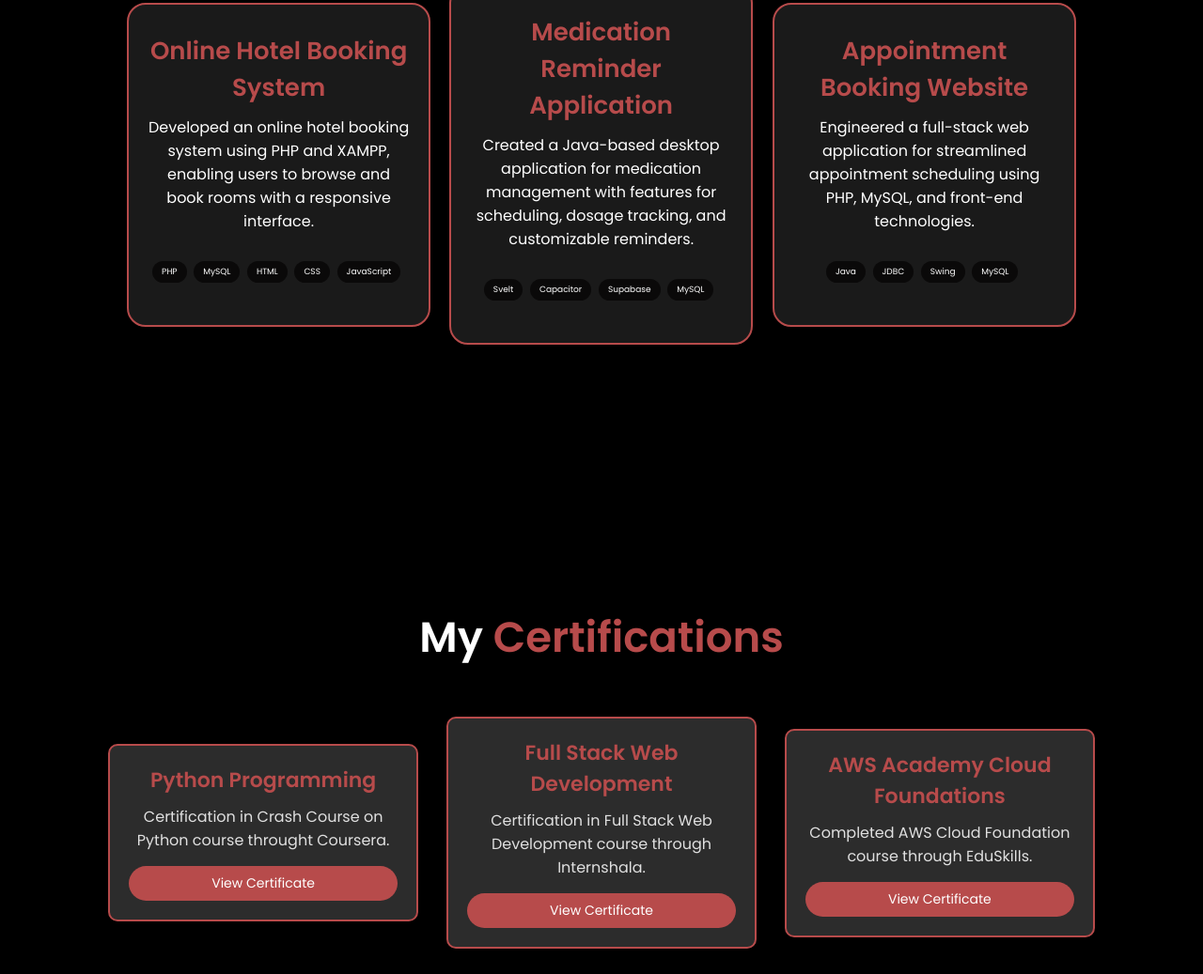
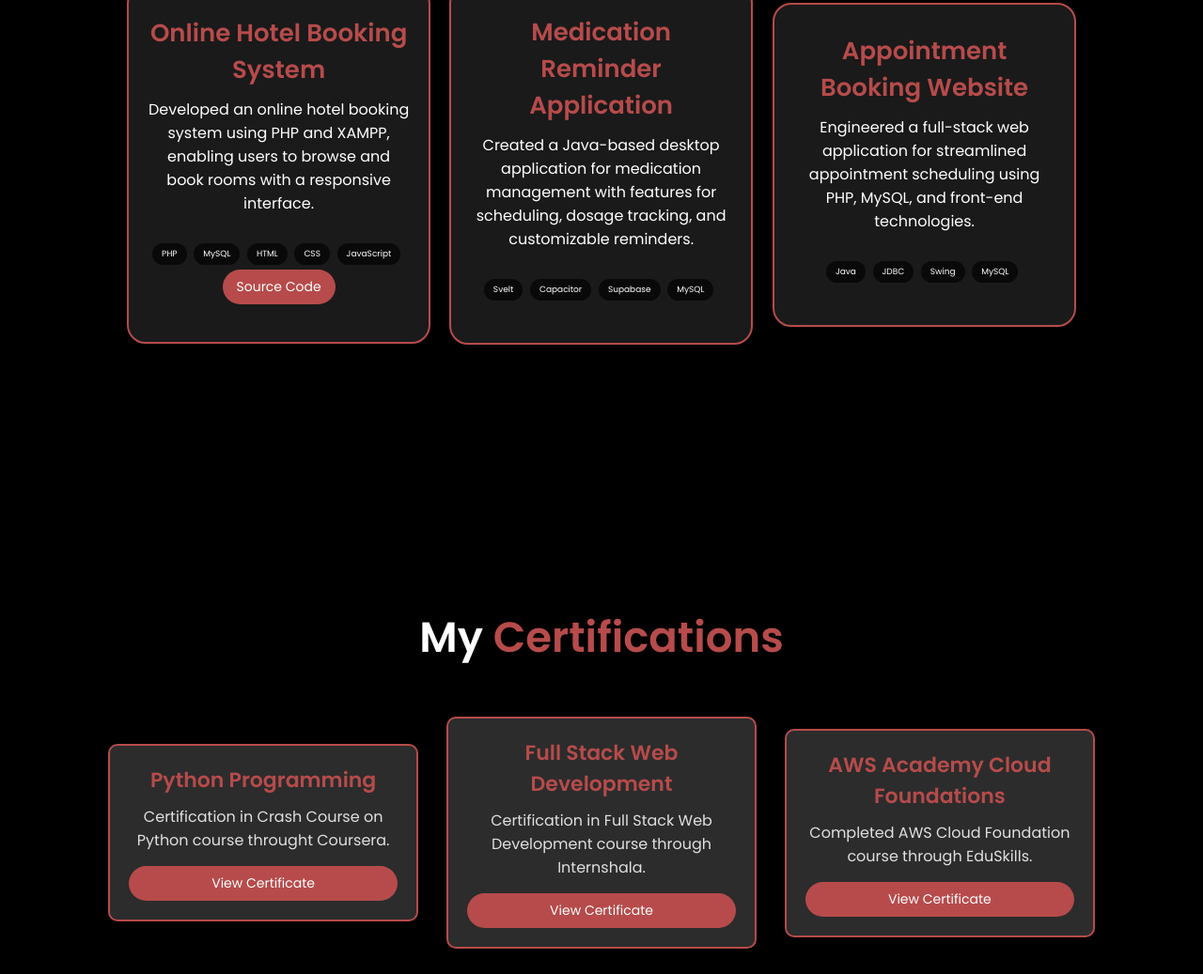
Before and after one commit to Kethan002/Portfolio, a plain HTML site: page index.html in a window 1280 px wide. Shown: the part 3455-4492 px from the top of the page at 94% size. Drawn offline with nearby package versions, Linux system fonts and the light colour scheme.

Commit message:
Update index.html

```diff
--- a/index.html
+++ b/index.html
@@ -285,6 +285,8 @@
                     <span>CSS</span>
                     <span>JavaScript</span>
                 </div>
+                <a href="https://github.com/Kethan002/hotel-booking_new" class="view-certificate">Source Code</a>
+
             </div>
             <div class="project-box" data-aos="flip-left">
                 <h3>Medication Reminder Application</h3>
```
